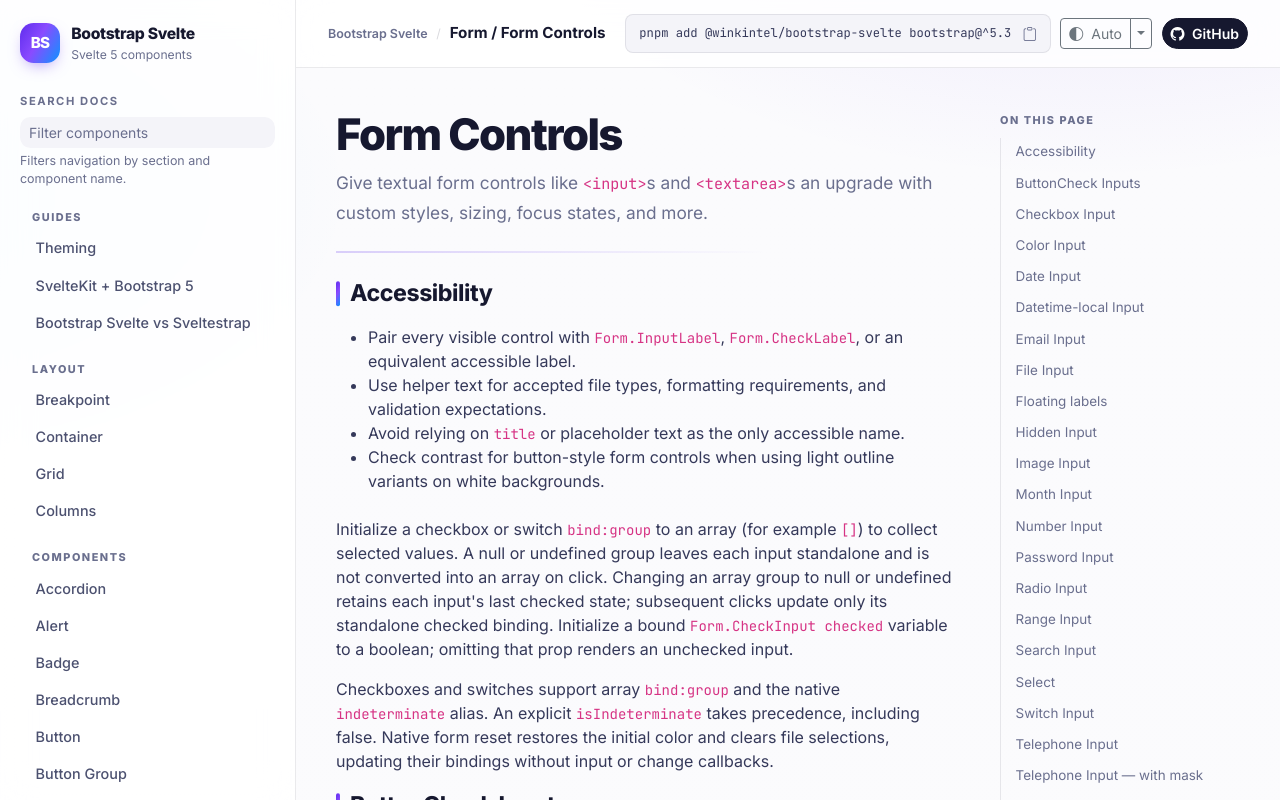
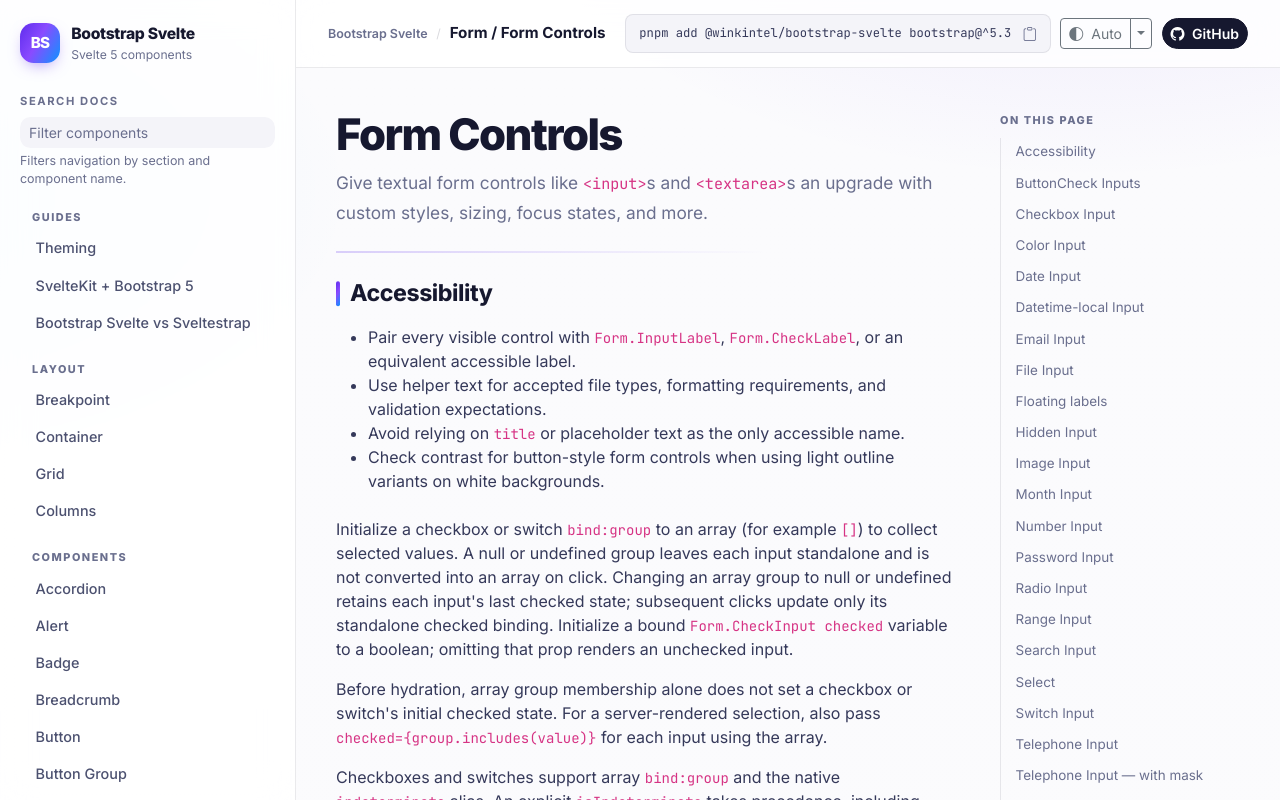
Before and after one commit to WinkIntel/bootstrap-svelte, a SvelteKit app: page /form/form-controls in a window 1280 px wide. Shown: the top 800 px of the page. Built offline with nearby package versions, Linux system fonts and the light colour scheme.

Commit message:
docs(form): document grouped checkbox and switch SSR

```diff
--- a/src/lib/Form/form-check-input.svelte
+++ b/src/lib/Form/form-check-input.svelte
@@ -39,7 +39,7 @@ Bootstrap-styled checkbox input component for boolean selections.
 - `checked` (boolean): Optional. Binds the checkbox state. Omitted values render unchecked; initialize a bound variable to a boolean.
 - `class` (string): Optional. Additional CSS classes to apply to the checkbox.
 - `elementRef` (HTMLInputElement): Optional. Reference to the checkbox DOM element.
-- `group` (unknown[] | null): Optional. Bindable checkbox group. Null or undefined uses standalone checked state and does not collect values. Initialize to an array for grouping. Leaving array mode retains the last checked state. Membership follows the checked state of each change event.
+- `group` (unknown[] | null): Optional. Bindable checkbox group. Null or undefined uses standalone checked state and does not collect values. Initialize to an array for grouping. Leaving array mode retains the last checked state. Membership follows the checked state of each change event. During server rendering, an array group alone does not set the initial checked attribute. Pass `checked={group.includes(value)}` explicitly to render the selection on the server.
 - `indeterminate` (boolean): Optional. Native alias for `isIndeterminate`.
 - `isIndeterminate` (boolean): Optional. Sets the indeterminate state; when supplied, takes precedence over `indeterminate`, including false.
 - `isInvalid` (boolean): Optional. Indicates whether the input is invalid. If undefined, no validation styles are applied.
--- a/src/lib/Form/form-switch-input.svelte
+++ b/src/lib/Form/form-switch-input.svelte
@@ -33,7 +33,7 @@ Bootstrap-styled switch input component for toggling between two states.
 - `checked` (boolean): Optional. Binds the switch state. If undefined, the switch is unchecked.
 - `class` (string): Optional. Additional CSS classes to apply to the switch.
 - `elementRef` (HTMLInputElement): Optional. Reference to the switch DOM element.
-- `group` (unknown[] | null): Optional. Bindable switch group. Initialize to an array for grouping. Null or undefined uses standalone checked state without collecting values; leaving array mode retains the last checked state.
+- `group` (unknown[] | null): Optional. Bindable switch group. Initialize to an array for grouping. Null or undefined uses standalone checked state without collecting values; leaving array mode retains the last checked state. During server rendering, an array group alone does not set the initial checked attribute. Pass `checked={group.includes(value)}` explicitly to render the selection on the server.
 - `indeterminate` (boolean): Optional. Native alias for `isIndeterminate`.
 - `isIndeterminate` (boolean): Optional. Sets the indeterminate state; an explicit false takes precedence over the native alias.
 - `isInvalid` (boolean): Optional. Indicates whether the input is invalid. If undefined, no validation styles are applied.
--- a/src/routes/form/form-controls/+page.svelte
+++ b/src/routes/form/form-controls/+page.svelte
@@ -58,6 +58,10 @@
         each input's last checked state; subsequent clicks update only its standalone checked binding. Initialize a bound
         <code>Form.CheckInput checked</code>
         variable to a boolean; omitting that prop renders an unchecked input.
+    </p>
+    <p>
+        Before hydration, array group membership alone does not set a checkbox or switch's initial checked state. For a server-rendered selection,
+        also pass <code>checked={'{group.includes(value)}'}</code> for each input using the array.
     </p>
 
     <p>
```
